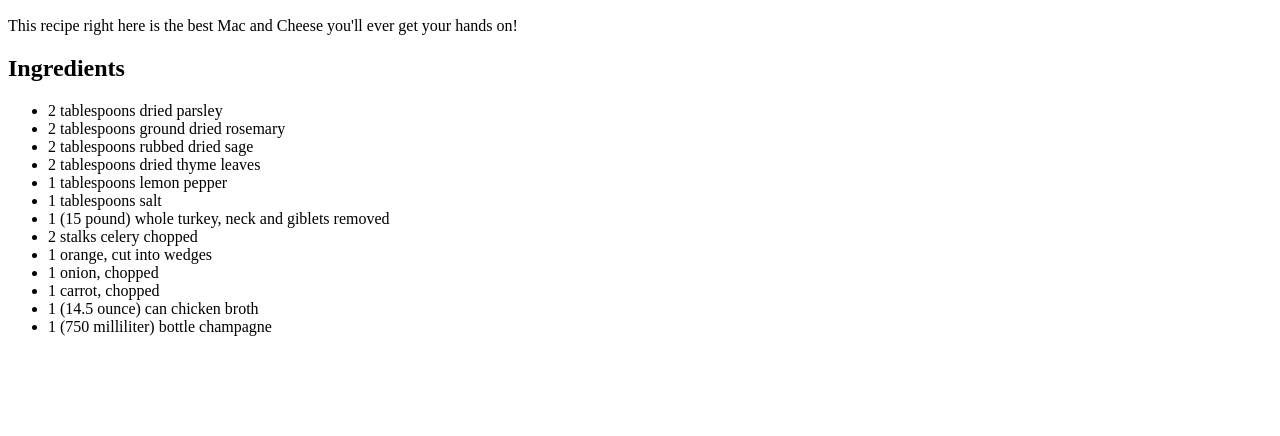
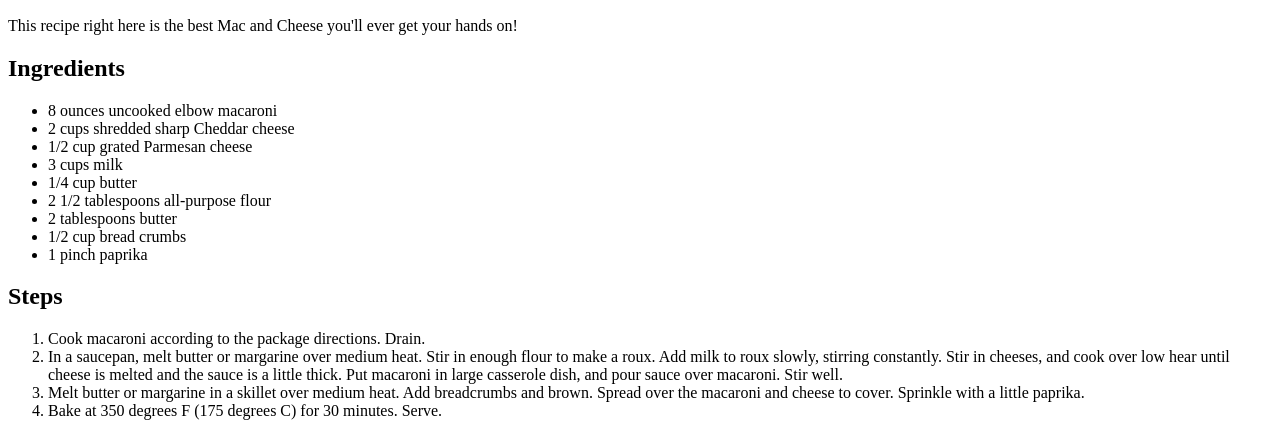
Before and after one commit to ttosuak/projectone-recipes, a plain HTML site: page recipes/macandcheese.html in a window 1280 px wide. Shown: the part 434-870 px from the top of the page. Before the commit the page ends 800 px from the top, so only its background shows below. Drawn offline with Linux system fonts and the light colour scheme.

Commit message:
finished mac and cheese section

```diff
--- a/recipes/macandcheese.html
+++ b/recipes/macandcheese.html
@@ -11,19 +11,22 @@
         <p>This recipe right here is the best Mac and Cheese you'll ever get your hands on!</p>
         <h2>Ingredients</h2>
         <ul>
-            <li>2 tablespoons dried parsley</li>
-            <li>2 tablespoons ground dried rosemary</li>
-            <li>2 tablespoons rubbed dried sage</li>
-            <li>2 tablespoons dried thyme leaves</li>
-            <li>1 tablespoons lemon pepper</li>
-            <li>1 tablespoons salt</li>
-            <li>1 (15 pound) whole turkey, neck and giblets removed</li>
-            <li>2 stalks celery  chopped</li>
-            <li>1 orange, cut into wedges</li>
-            <li>1 onion, chopped</li>
-            <li>1 carrot, chopped</li>
-            <li>1 (14.5 ounce) can chicken broth</li>
-            <li>1 (750 milliliter) bottle champagne</li>
+            <li>8 ounces uncooked elbow macaroni</li>
+            <li>2 cups shredded sharp Cheddar cheese</li>
+            <li>1/2 cup grated Parmesan cheese</li>
+            <li>3 cups milk</li>
+            <li>1/4 cup butter</li>
+            <li>2 1/2 tablespoons all-purpose flour</li>
+            <li>2 tablespoons butter</li>
+            <li>1/2 cup bread crumbs</li>
+            <li>1 pinch paprika</li>
         </ul>
+        <h2>Steps</h2>
+        <ol>
+            <li>Cook macaroni according to the package directions. Drain.</li>
+            <li>In a saucepan, melt butter or margarine over medium heat. Stir in enough flour to make a roux. Add milk to roux slowly, stirring constantly. Stir in cheeses, and cook over low hear until cheese is melted and the sauce is a little thick. Put macaroni in large casserole dish, and pour sauce over macaroni. Stir well.</li>
+            <li>Melt butter or margarine in a skillet over medium heat. Add breadcrumbs and brown. Spread over the macaroni and cheese to cover. Sprinkle with a little paprika.</li>
+            <li>Bake at 350 degrees F (175 degrees C) for 30 minutes. Serve.</li>
+        </ol>
     </body>
 </html>
```
Also changed, not shown: index.html (+1 -0 lines), recipes/sweetpotato.html (added, +21 -0 lines), recipes/turkey.html (+5 -0 lines).
